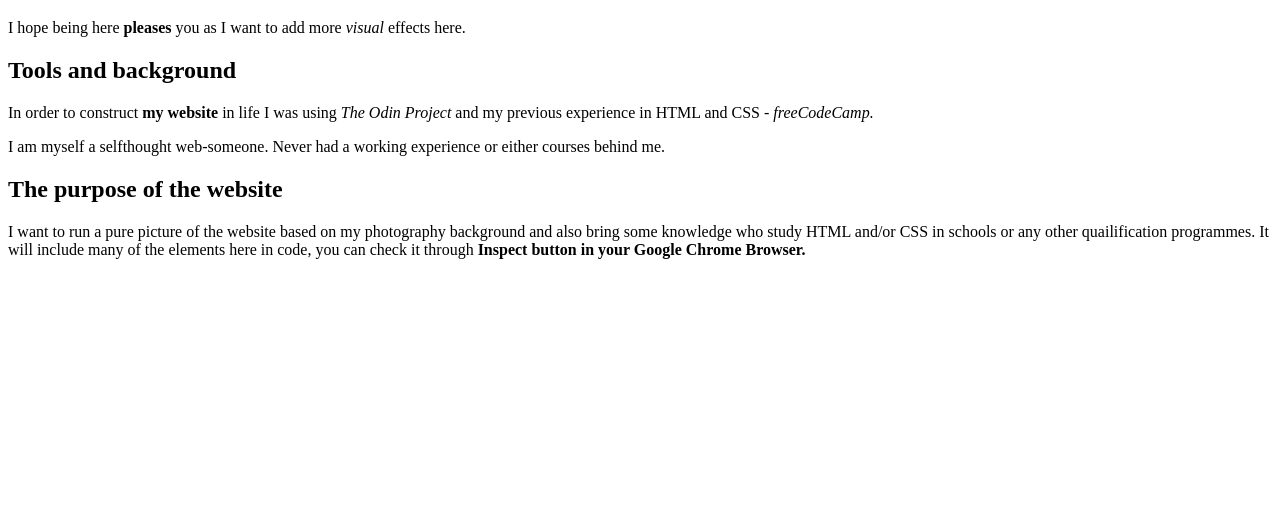
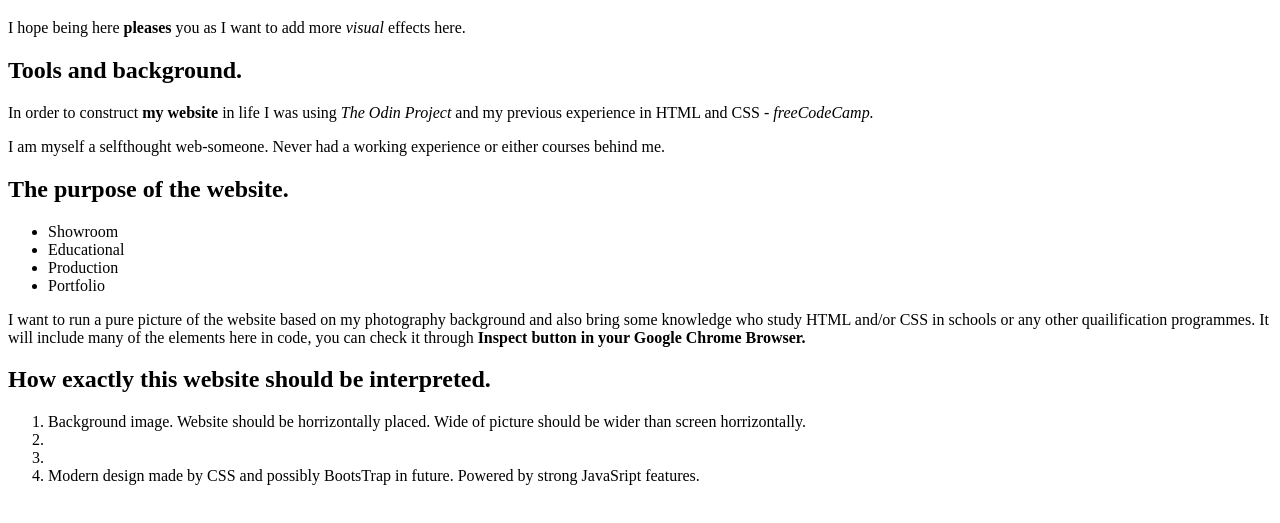
Before and after one commit to MylenRouge/odin_project, a plain HTML site: page index.html in a window 1280 px wide. Shown: the part 61-584 px from the top of the page. Drawn offline with Linux system fonts and the light colour scheme.

Commit message:
Added 2 Chapters, ordered, unordered lists.

```diff
--- a/index.html
+++ b/index.html
@@ -16,7 +16,7 @@
 
     <p>I hope being here <strong>pleases</strong> you as I want to add more <em>visual</em> effects here.</p>
 
-    <h2>Tools and background</h2>
+    <h2>Tools and background.</h2>
 
     <p>In order to construct <b>my website</b> in life I was using <i>The Odin Project</i>
         and my previous experience in HTML and CSS - <i>freeCodeCamp.</i></p>
@@ -24,13 +24,29 @@
     <p>I am myself a selfthought web-someone.
         Never had a working experience or either courses behind me.</p>
 
-    <h2>The purpose of the website</h2>
+    <h2>The purpose of the website.</h2>
+
+        <ul>
+            <li>Showroom</li>
+            <li>Educational</li>
+            <li>Production</li>
+            <li>Portfolio</li>
+        </ul>
 
     <p>I want to run a pure picture of the website based on my photography background and also
         bring some knowledge
         who study HTML and/or CSS in schools or any other quailification programmes. It will include many of the elements here in code, you can check it through
         <strong>Inspect button in your Google Chrome Browser.</strong></p>
 
-    <p></p>
+    <h2>How exactly this website should be interpreted.</h2>
+
+        <ol>
+            <li>Background image. Website should be horrizontally placed.
+                Wide of picture should be wider than screen horrizontally.</li>
+            <li></li>
+            <li></li>
+            <li>Modern design made by CSS and possibly BootsTrap in future.
+                Powered by strong JavaSript features.</li>
+        </ol>
 </body>
 </html>
```
